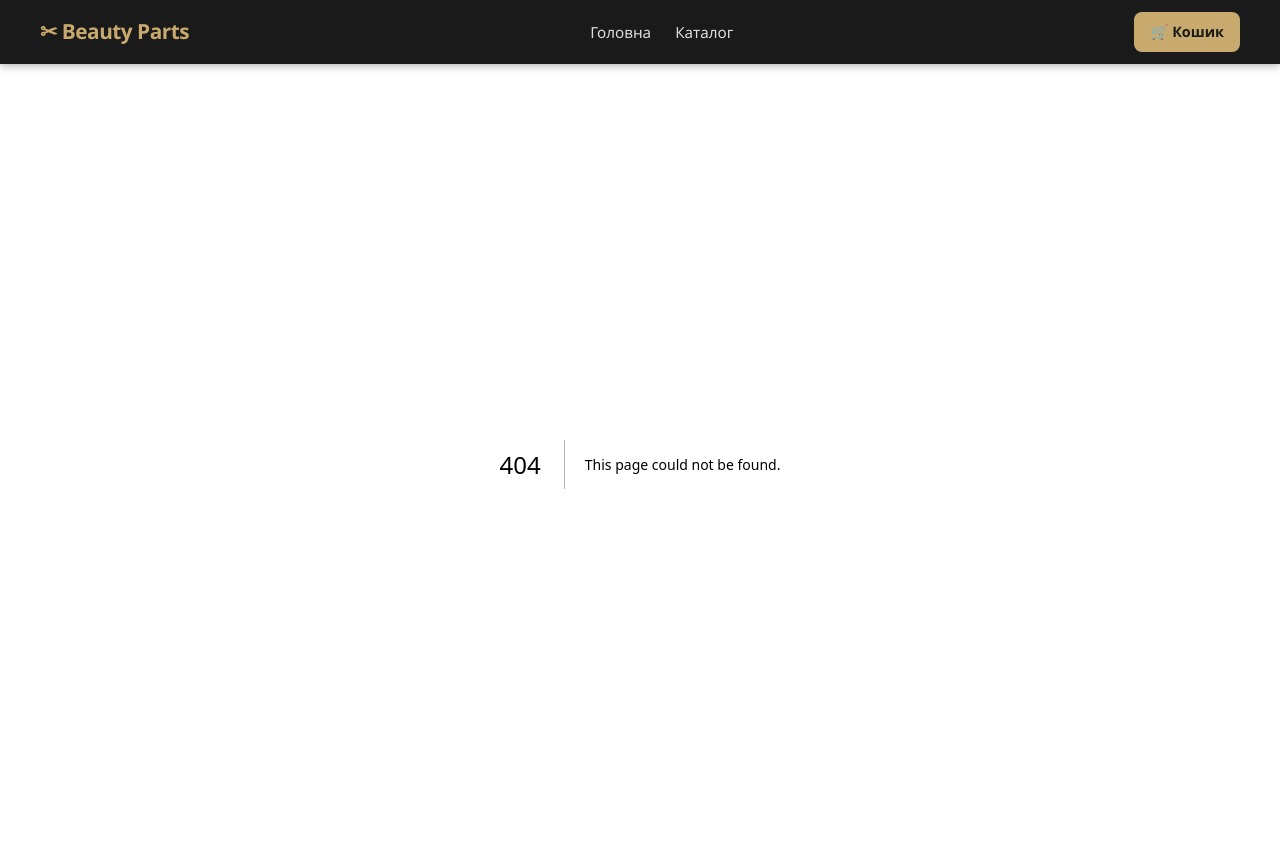
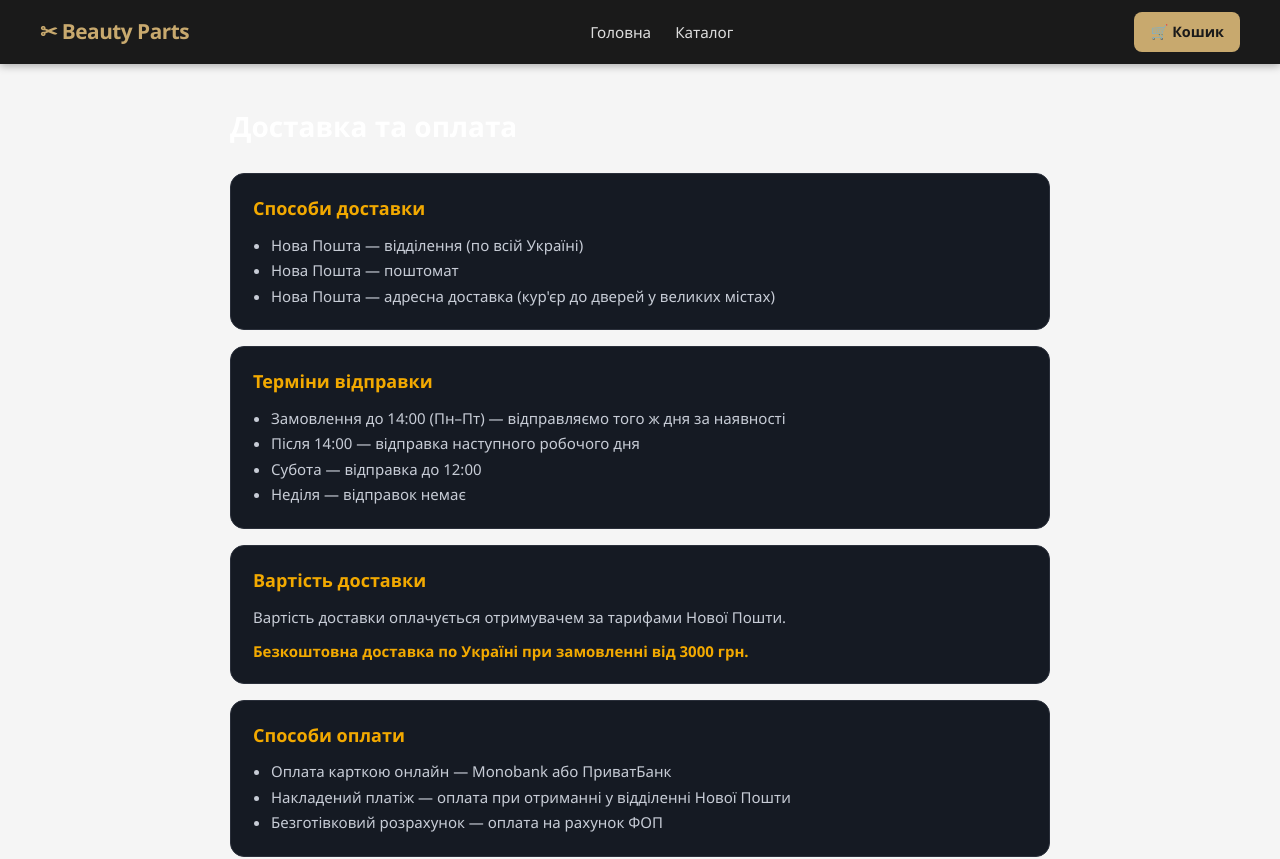
Before and after one commit to pavlogembar12-droid/beautyparts, a Next.js app: page /delivery in a window 1280 px wide. Before the commit this address had no page. Shown: the top 859 px of the page. Built offline with nearby package versions, Linux system fonts and the light colour scheme.

Commit message:
Create page.js

```diff
--- /dev/null
+++ b/app/delivery/page.js
@@ -0,0 +1,72 @@
+// app/delivery/page.js
+export const metadata = {
+  title: "Доставка та оплата — BeautyParts",
+  description:
+    "Умови доставки Новою Поштою (відділення, поштомат, кур'єр) та способи оплати в інтернет-магазині BeautyParts.",
+};
+
+const wrap = {
+  maxWidth: 860,
+  margin: "0 auto",
+  padding: "40px 20px",
+  color: "#e6e6e6",
+};
+
+const card = {
+  background: "#151a23",
+  border: "1px solid #2a2f3a",
+  borderRadius: 14,
+  padding: "20px 22px",
+  marginBottom: 16,
+};
+
+const h1 = { fontSize: 28, fontWeight: 700, marginBottom: 24, color: "#fff" };
+const h2 = { fontSize: 18, fontWeight: 700, marginBottom: 10, color: "#f2a900" };
+const p = { fontSize: 15, lineHeight: 1.6, color: "#c7ccd6", margin: 0 };
+const ul = { margin: "8px 0 0", paddingLeft: 18, color: "#c7ccd6", fontSize: 15, lineHeight: 1.7 };
+
+export default function DeliveryPage() {
+  return (
+    <main style={wrap}>
+      <h1 style={h1}>Доставка та оплата</h1>
+
+      <section style={card}>
+        <h2 style={h2}>Способи доставки</h2>
+        <ul style={ul}>
+          <li>Нова Пошта — відділення (по всій Україні)</li>
+          <li>Нова Пошта — поштомат</li>
+          <li>Нова Пошта — адресна доставка (кур'єр до дверей у великих містах)</li>
+        </ul>
+      </section>
+
+      <section style={card}>
+        <h2 style={h2}>Терміни відправки</h2>
+        <ul style={ul}>
+          <li>Замовлення до 14:00 (Пн–Пт) — відправляємо того ж дня за наявності</li>
+          <li>Після 14:00 — відправка наступного робочого дня</li>
+          <li>Субота — відправка до 12:00</li>
+          <li>Неділя — відправок немає</li>
+        </ul>
+      </section>
+
+      <section style={card}>
+        <h2 style={h2}>Вартість доставки</h2>
+        <p style={p}>
+          Вартість доставки оплачується отримувачем за тарифами Нової Пошти.
+        </p>
+        <p style={{ ...p, marginTop: 10, color: "#f2a900", fontWeight: 600 }}>
+          Безкоштовна доставка по Україні при замовленні від 3000 грн.
+        </p>
+      </section>
+
+      <section style={card}>
+        <h2 style={h2}>Способи оплати</h2>
+        <ul style={ul}>
+          <li>Оплата карткою онлайн — Monobank або ПриватБанк</li>
+          <li>Накладений платіж — оплата при отриманні у відділенні Нової Пошти</li>
+          <li>Безготівковий розрахунок — оплата на рахунок ФОП</li>
+        </ul>
+      </section>
+    </main>
+  );
+            }
```
